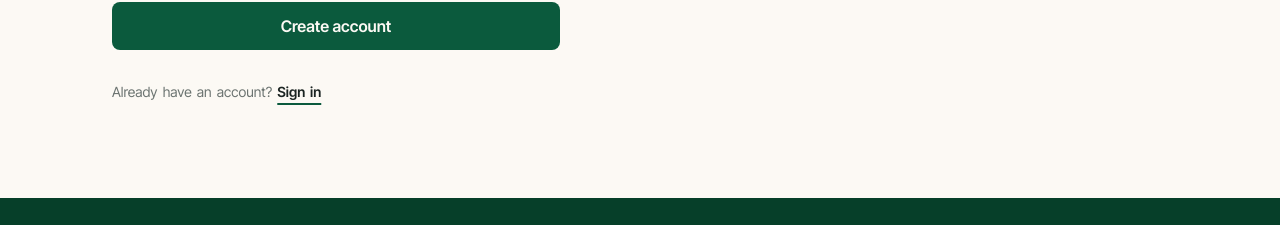
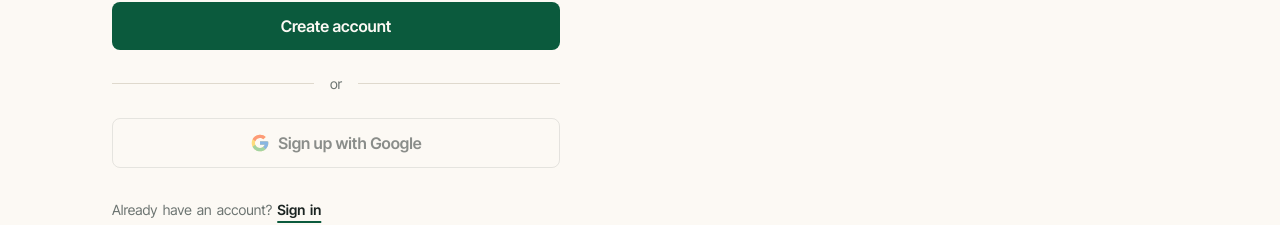
Before and after one commit to MNSBaanu/Inside, a Next.js app in the folder apps/web/: page /register in a window 1280 px wide. Shown: the part 871-1096 px from the top of the page. Built offline with nearby package versions, Linux system fonts and the light colour scheme; no server answers.

Commit message:
feat(web): add a Continue with Google button to the login and register pages

```diff
--- a/apps/web/app/login/page.tsx
+++ b/apps/web/app/login/page.tsx
@@ -4,6 +4,7 @@ import Link from 'next/link';
 import { useRouter, useSearchParams } from 'next/navigation';
 import { Suspense, useState } from 'react';
 import { AuthFooterLink, AuthLayout } from '@/components/features/auth/auth-layout';
+import { GoogleSignInButton } from '@/components/features/auth/google-sign-in-button';
 import { useSession } from '@/components/providers/session-provider';
 import { Button } from '@/components/ui/button';
 import { Field, Input } from '@/components/ui/field';
@@ -13,7 +14,7 @@ import { errorMessage } from '@/lib/api/client';
 import { safeRedirectPath } from '@/lib/utils/url';
 
 function LoginForm() {
-  const { login } = useSession();
+  const { login, loginWithGoogle } = useSession();
   const router = useRouter();
   const searchParams = useSearchParams();
   const redirectTo = safeRedirectPath(searchParams.get('next'), '/dashboard');
@@ -29,6 +30,18 @@ function LoginForm() {
     setSubmitting(true);
     try {
       await login(email, password);
+      router.push(redirectTo);
+    } catch (cause) {
+      setError(errorMessage(cause));
+      setSubmitting(false);
+    }
+  }
+
+  async function onGoogleToken(accessToken: string) {
+    setError(null);
+    setSubmitting(true);
+    try {
+      await loginWithGoogle(accessToken);
       router.push(redirectTo);
     } catch (cause) {
       setError(errorMessage(cause));
@@ -76,6 +89,13 @@ function LoginForm() {
       >
         Forgot your password?
       </Link>
+
+      <GoogleSignInButton
+        label="Continue with Google"
+        disabled={submitting}
+        onAccessToken={onGoogleToken}
+        onError={setError}
+      />
     </form>
   );
 }
--- a/apps/web/app/register/page.tsx
+++ b/apps/web/app/register/page.tsx
@@ -3,6 +3,7 @@
 import { useRouter } from 'next/navigation';
 import { useState } from 'react';
 import { AuthFooterLink, AuthLayout } from '@/components/features/auth/auth-layout';
+import { GoogleSignInButton } from '@/components/features/auth/google-sign-in-button';
 import { useSession } from '@/components/providers/session-provider';
 import { Button } from '@/components/ui/button';
 import { Field, Input } from '@/components/ui/field';
@@ -25,7 +26,7 @@ const roles = [
 ];
 
 export default function RegisterPage() {
-  const { register } = useSession();
+  const { register, loginWithGoogle } = useSession();
   const router = useRouter();
 
   const [role, setRole] = useState<'CLIENT' | 'DESIGNER'>('CLIENT');
@@ -41,6 +42,18 @@ export default function RegisterPage() {
     setSubmitting(true);
     try {
       await register({ name, email, password, role });
+      router.push('/dashboard');
+    } catch (cause) {
+      setError(errorMessage(cause));
+      setSubmitting(false);
+    }
+  }
+
+  async function onGoogleToken(accessToken: string) {
+    setError(null);
+    setSubmitting(true);
+    try {
+      await loginWithGoogle(accessToken, role);
       router.push('/dashboard');
     } catch (cause) {
       setError(errorMessage(cause));
@@ -141,6 +154,13 @@ export default function RegisterPage() {
         <Button type="submit" size="lg" fullWidth disabled={submitting}>
           {submitting ? 'Creating account…' : 'Create account'}
         </Button>
+
+        <GoogleSignInButton
+          label="Sign up with Google"
+          disabled={submitting}
+          onAccessToken={onGoogleToken}
+          onError={setError}
+        />
       </form>
     </AuthLayout>
   );
--- /dev/null
+++ b/apps/web/components/features/auth/google-sign-in-button.tsx
@@ -0,0 +1,122 @@
+'use client';
+
+import Script from 'next/script';
+import { useEffect, useRef, useState } from 'react';
+import { Button } from '@/components/ui/button';
+
+type TokenResponse = { access_token?: string; error?: string };
+
+type TokenClient = { requestAccessToken(): void };
+
+type GoogleIdentity = {
+  accounts: {
+    oauth2: {
+      initTokenClient(options: {
+        client_id: string;
+        scope: string;
+        callback: (response: TokenResponse) => void;
+        error_callback?: (error: { type: string }) => void;
+      }): TokenClient;
+    };
+  };
+};
+
+declare global {
+  interface Window {
+    google?: GoogleIdentity;
+  }
+}
+
+const clientId = process.env.NEXT_PUBLIC_GOOGLE_CLIENT_ID;
+
+export function GoogleSignInButton({
+  label,
+  disabled,
+  onAccessToken,
+  onError,
+}: {
+  label: string;
+  disabled?: boolean;
+  onAccessToken: (accessToken: string) => void;
+  onError: (message: string) => void;
+}) {
+  const handlers = useRef({ onAccessToken, onError });
+  const [client, setClient] = useState<TokenClient | null>(null);
+
+  useEffect(() => {
+    handlers.current = { onAccessToken, onError };
+  }, [onAccessToken, onError]);
+
+  function init() {
+    if (!clientId || !window.google) return;
+    setClient(
+      window.google.accounts.oauth2.initTokenClient({
+        client_id: clientId,
+        scope: 'openid email profile',
+        callback: (response) => {
+          if (response.access_token) {
+            handlers.current.onAccessToken(response.access_token);
+          } else {
+            handlers.current.onError('Google sign-in was not completed.');
+          }
+        },
+        error_callback: (error) => {
+          if (error.type !== 'popup_closed') {
+            handlers.current.onError('Google sign-in could not be opened.');
+          }
+        },
+      }),
+    );
+  }
+
+  if (!clientId) return null;
+
+  return (
+    <>
+      <Script
+        src="https://accounts.google.com/gsi/client"
+        strategy="afterInteractive"
+        onReady={init}
+      />
+      <div className="flex items-center gap-4 text-sm text-muted">
+        <span className="h-px flex-1 bg-hairline" />
+        or
+        <span className="h-px flex-1 bg-hairline" />
+      </div>
+      <Button
+        type="button"
+        variant="outline"
+        size="lg"
+        fullWidth
+        disabled={disabled || !client}
+        onClick={() => client?.requestAccessToken()}
+      >
+        <GoogleLogo />
+        {label}
+      </Button>
+    </>
+  );
+}
+
+function GoogleLogo() {
+  return (
+    <svg aria-hidden="true" viewBox="0 0 48 48" className="h-5 w-5 shrink-0">
+      <path
+        fill="#FFC107"
+        d="M43.6 20.5H42V20H24v8h11.3C33.7 32.7 29.2 36 24 36c-6.6 0-12-5.4-12-12s5.4-12 12-12c3.1 0 5.8 1.2 7.9 3.1l5.7-5.7C34 6.1 29.3 4 24 4 12.9 4 4 12.9 4 24s8.9 20 20 20 20-8.9 20-20c0-1.3-.1-2.4-.4-3.5z"
+      />
+      <path
+        fill="#FF3D00"
+        d="M6.3 14.7l6.6 4.8C14.7 15.1 19 12 24 12c3.1 0 5.8 1.2 7.9 3.1l5.7-5.7C34 6.1 29.3 4 24 4 16.3 4 9.7 8.3 6.3 14.7z"
+      />
+      <path
+        fill="#4CAF50"
+        d="M24 44c5.2 0 9.9-2 13.4-5.2l-6.2-5.2C29.2 35.1 26.7 36 24 36c-5.2 0-9.6-3.3-11.3-8l-6.5 5C9.5 39.6 16.2 44 24 44z"
+      />
+      <path
+        fill="#1976D2"
+        d="M43.6 20.5H42V20H24v8h11.3c-.8 2.2-2.2 4.2-4.1 5.6l6.2 5.2C37 39.2 44 34 44 24c0-1.3-.1-2.4-.4-3.5z"
+      />
+    </svg>
+  );
+}
--- a/apps/web/components/providers/session-provider.tsx
+++ b/apps/web/components/providers/session-provider.tsx
@@ -27,6 +27,10 @@ type SessionValue = {
     password: string;
     role: Extract<Role, 'CLIENT' | 'DESIGNER'>;
   }) => Promise<User>;
+  loginWithGoogle: (
+    accessToken: string,
+    role?: Extract<Role, 'CLIENT' | 'DESIGNER'>,
+  ) => Promise<User>;
   logout: () => Promise<void>;
   refreshUser: () => Promise<void>;
 };
@@ -124,6 +128,18 @@ export function SessionProvider({ children }: { children: React.ReactNode }) {
     [adopt],
   );
 
+  const loginWithGoogle = useCallback<SessionValue['loginWithGoogle']>(
+    async (accessToken, role) => {
+      const payload = await api.post<AuthPayload>(
+        '/auth/google',
+        { accessToken, role },
+        { auth: false },
+      );
+      return adopt(payload);
+    },
+    [adopt],
+  );
+
   const logout = useCallback(async () => {
     latest.current++;
     const refreshToken = authStorage.getRefreshToken();
@@ -155,10 +171,20 @@ export function SessionProvider({ children }: { children: React.ReactNode }) {
             : 'unauthenticated',
       login,
       register,
+      loginWithGoogle,
       logout,
       refreshUser: loadUser,
     }),
-    [hasSession, user, status, login, register, logout, loadUser],
+    [
+      hasSession,
+      user,
+      status,
+      login,
+      register,
+      loginWithGoogle,
+      logout,
+      loadUser,
+    ],
   );
 
   return (
--- a/apps/web/next.config.mjs
+++ b/apps/web/next.config.mjs
@@ -5,13 +5,13 @@ const apiOrigin = new URL(
 
 const contentSecurityPolicy = [
   "default-src 'self'",
-  `script-src 'self' 'unsafe-inline' https://js.stripe.com${isDev ? " 'unsafe-eval'" : ''}`,
-  "style-src 'self' 'unsafe-inline'",
+  `script-src 'self' 'unsafe-inline' https://js.stripe.com https://accounts.google.com/gsi/client${isDev ? " 'unsafe-eval'" : ''}`,
+  "style-src 'self' 'unsafe-inline' https://accounts.google.com/gsi/style",
   // User images outside the optimizer allowlist are loaded directly.
   "img-src 'self' data: blob: https:",
   "font-src 'self'",
-  `connect-src 'self' ${apiOrigin} ${apiOrigin.replace(/^http/, 'ws')} https://api.cloudinary.com https://api.stripe.com${isDev ? ' ws: wss:' : ''}`,
-  "frame-src https://js.stripe.com https://hooks.stripe.com",
+  `connect-src 'self' ${apiOrigin} ${apiOrigin.replace(/^http/, 'ws')} https://api.cloudinary.com https://api.stripe.com https://accounts.google.com/gsi/${isDev ? ' ws: wss:' : ''}`,
+  "frame-src https://js.stripe.com https://hooks.stripe.com https://accounts.google.com/gsi/",
   "frame-ancestors 'none'",
   "form-action 'self'",
   "base-uri 'self'",
```
Also changed, not shown: 1 other file (tests, documents, lock files or other folders).
